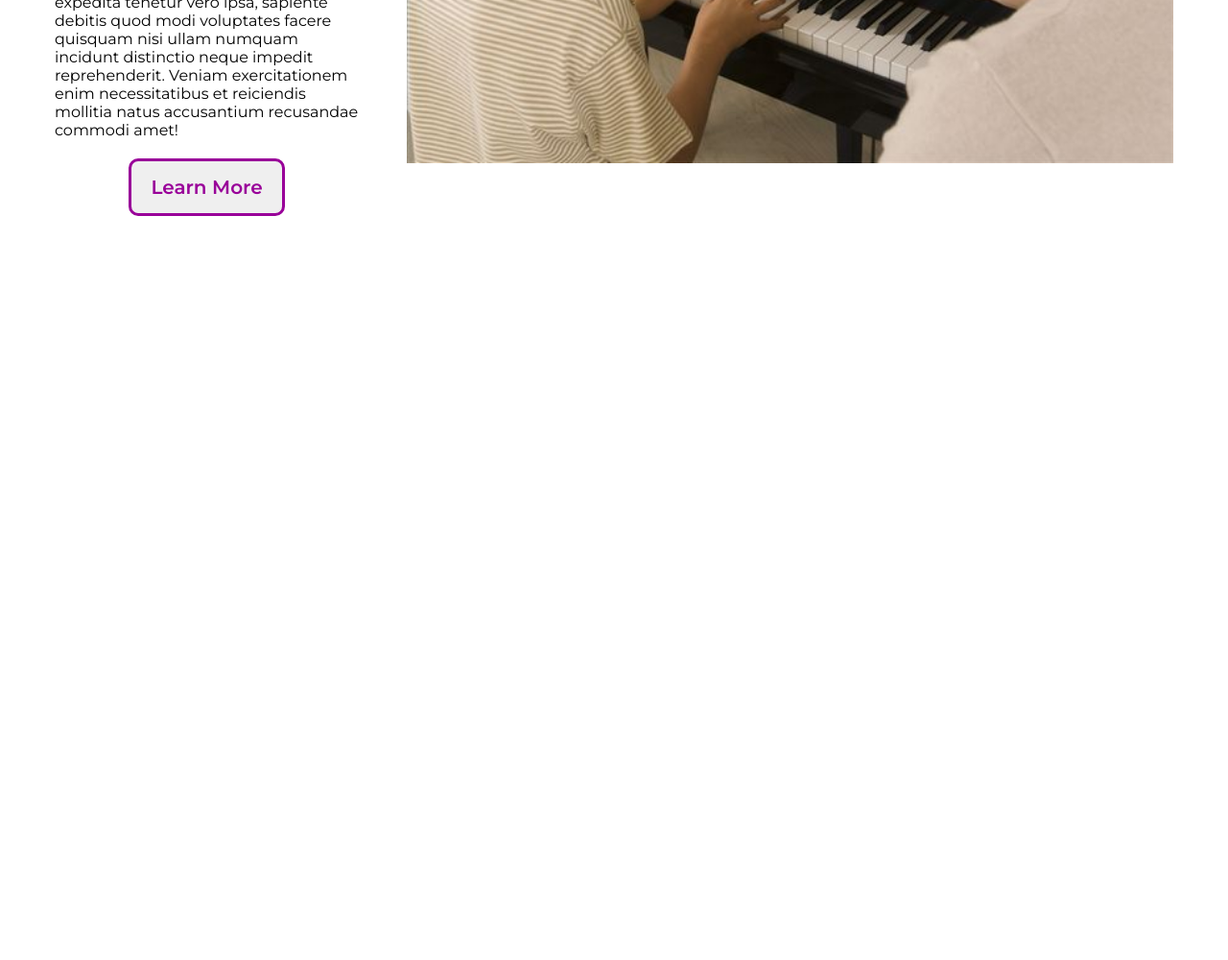
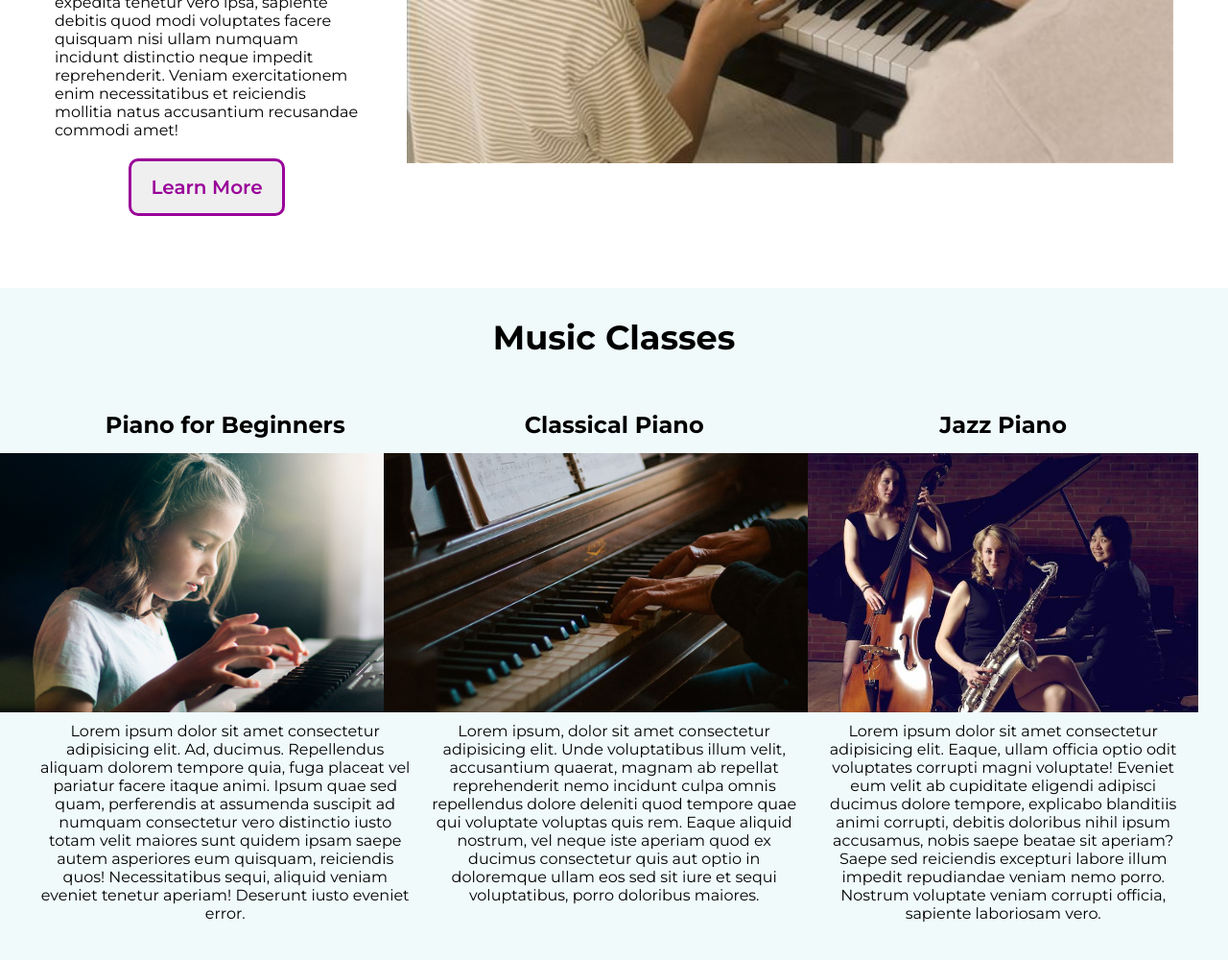
Before and after one commit to junseomoon9/piano-school, a plain HTML site: page index.html in a window 1280 px wide. Shown: the part 1275-2275 px from the top of the page at 96% size. Before the commit the page ends 1575 px from the top, so only its background shows below. Drawn offline with Linux system fonts and the light colour scheme.

Commit message:
Completed Services page

```diff
--- a/index.html
+++ b/index.html
@@ -20,7 +20,7 @@
                         <a class="nav-link" href="#about">About</a>
                     </li>
                     <li>
-                        <a class="nav-link" href="#">Services</a>
+                        <a class="nav-link" href="#services">Services</a>
                     </li>
                     <li>
                         <a class="nav-link" href="#">Contact</a>
@@ -50,6 +50,27 @@
                 </div>
                 <img class="piano-teacher-img" src="img/piano-teacher.jpg" alt="Piano Teacher teaching a child">
             </section>
+            <section id="services">
+                <h1>Music Classes</h1>
+                <div class="services-container">
+                    <div class="service">
+                        <h2>Piano for Beginners</h2>
+                        <img src="img/piano-beginner.jpg" alt="Young child playing the piano">
+                        <p>Lorem ipsum dolor sit amet consectetur adipisicing elit. Ad, ducimus. Repellendus aliquam dolorem tempore quia, fuga placeat vel pariatur facere itaque animi. Ipsum quae sed quam, perferendis at assumenda suscipit ad numquam consectetur vero distinctio iusto totam velit maiores sunt quidem ipsam saepe autem asperiores eum quisquam, reiciendis quos! Necessitatibus sequi, aliquid veniam eveniet tenetur aperiam! Deserunt iusto eveniet error.</p>
+                    </div>
+                    <div class="service">
+                        <h2>Classical Piano</h2>
+                        <img src="img/piano-classical.jpg" alt="Piano Picture">
+                        <p>Lorem ipsum, dolor sit amet consectetur adipisicing elit. Unde voluptatibus illum velit, accusantium quaerat, magnam ab repellat reprehenderit nemo incidunt culpa omnis repellendus dolore deleniti quod tempore quae qui voluptate voluptas quis rem. Eaque aliquid nostrum, vel neque iste aperiam quod ex ducimus consectetur quis aut optio in doloremque ullam eos sed sit iure et sequi voluptatibus, porro doloribus maiores.</p>
+                    </div>
+                    <div class="service">
+                        <h2>Jazz Piano</h2>
+                        <img src="img/piano-jazz.jpg" alt="Jazz Trio">
+                        <p>Lorem ipsum dolor sit amet consectetur adipisicing elit. Eaque, ullam officia optio odit voluptates corrupti magni voluptate! Eveniet eum velit ab cupiditate eligendi adipisci ducimus dolore tempore, explicabo blanditiis animi corrupti, debitis doloribus nihil ipsum accusamus, nobis saepe beatae sit aperiam? Saepe sed reiciendis excepturi labore illum impedit repudiandae veniam nemo porro. Nostrum voluptate veniam corrupti officia, sapiente laboriosam vero.</p>
+                    </div>
+                </div>
+            </section>
+
         </main>
     </body>
 </html>
--- a/style.css
+++ b/style.css
@@ -1,11 +1,30 @@
+/*
+  ========================================
+  Buttons
+  ========================================
+*/
+
 * {
     margin: 0;
     padding: 0;
     box-sizing: border-box;
 }
+
+/*
+  ========================================
+  Body
+  ========================================
+*/
+
 body {
     font-family: 'Montserrat', sans-serif;
 }
+
+/*
+  ========================================
+  Header
+  ========================================
+*/
 
 header {
     display: flex;
@@ -15,9 +34,11 @@ header {
     align-items: center;
 }
 
-button {
-    font-family: 'Montserrat', sans-serif;
-}
+/*
+  ========================================
+  Logo Container
+  ========================================
+*/
 
 .logo-container {
     display: flex;
@@ -35,6 +56,12 @@ button {
     font-weight: 600;
     font-size: 25px;
 }
+
+/*
+  ========================================
+  Navigation
+  ========================================
+*/
 
 nav {
     width: 50%;
@@ -71,6 +98,12 @@ nav {
     color: #ffffff;
 }
 
+/*
+  ========================================
+  Home Page
+  ========================================
+*/
+
 .introduction {
     background-image: url(img/piano-main.jpg);
     background-size: cover;
@@ -105,19 +138,11 @@ nav {
     -webkit-text-stroke: 1px black; /* width and color */
 }
 
-.home-book-btn {
-
-    padding: 20px 20px;
-    font-weight: 600;
-    font-size: 24px;
-    border-radius: 10px;
-    background:  #990099;
-    color: #ffffff;
-}
-
-.home-book-btn:hover {
-    background: #660066;
-}
+/*
+  ========================================
+  About Page
+  ========================================
+*/
 
 #about {
     width: 95%;
@@ -148,6 +173,29 @@ nav {
     padding: 15px 25px;
 }
 
+/*
+  ========================================
+  Buttons
+  ========================================
+*/
+
+button {
+    font-family: 'Montserrat', sans-serif;
+}
+
+.home-book-btn {
+    padding: 20px 20px;
+    font-weight: 600;
+    font-size: 24px;
+    border-radius: 10px;
+    background:  #990099;
+    color: #ffffff;
+}
+
+.home-book-btn:hover {
+    background: #660066;
+}
+
 .learn-more-btn {
     padding: 15px 20px;
     border-radius: 10px;
@@ -163,3 +211,46 @@ nav {
     color: #ffffff;
     cursor: pointer;
 }
+
+/*
+  ========================================
+  Services Page
+  ========================================
+*/
+
+#services {
+    background: #f0fafa;
+    height: 90vh;
+    text-align: center;
+}
+
+#services h1{
+    padding: 30px;
+    font-weight: 700;
+    font-size: 35px;
+}
+
+.services-container{
+    width: 95%;
+    margin: 10px auto;
+    display: flex;
+
+
+}
+
+.service {
+    display:flex;
+    flex-direction: column;
+    align-items: center;
+    margin: 0 10px;
+    width: 31.7%;
+}
+
+.service h2 {
+    padding: 15px;
+}
+
+.service img{
+    height: 35vh;
+    padding-bottom: 10px;
+}
```
Also changed, not shown: img/piano-beginner.jpg (added), img/piano-classical.jpg (added), img/piano-jazz.jpg (added).
